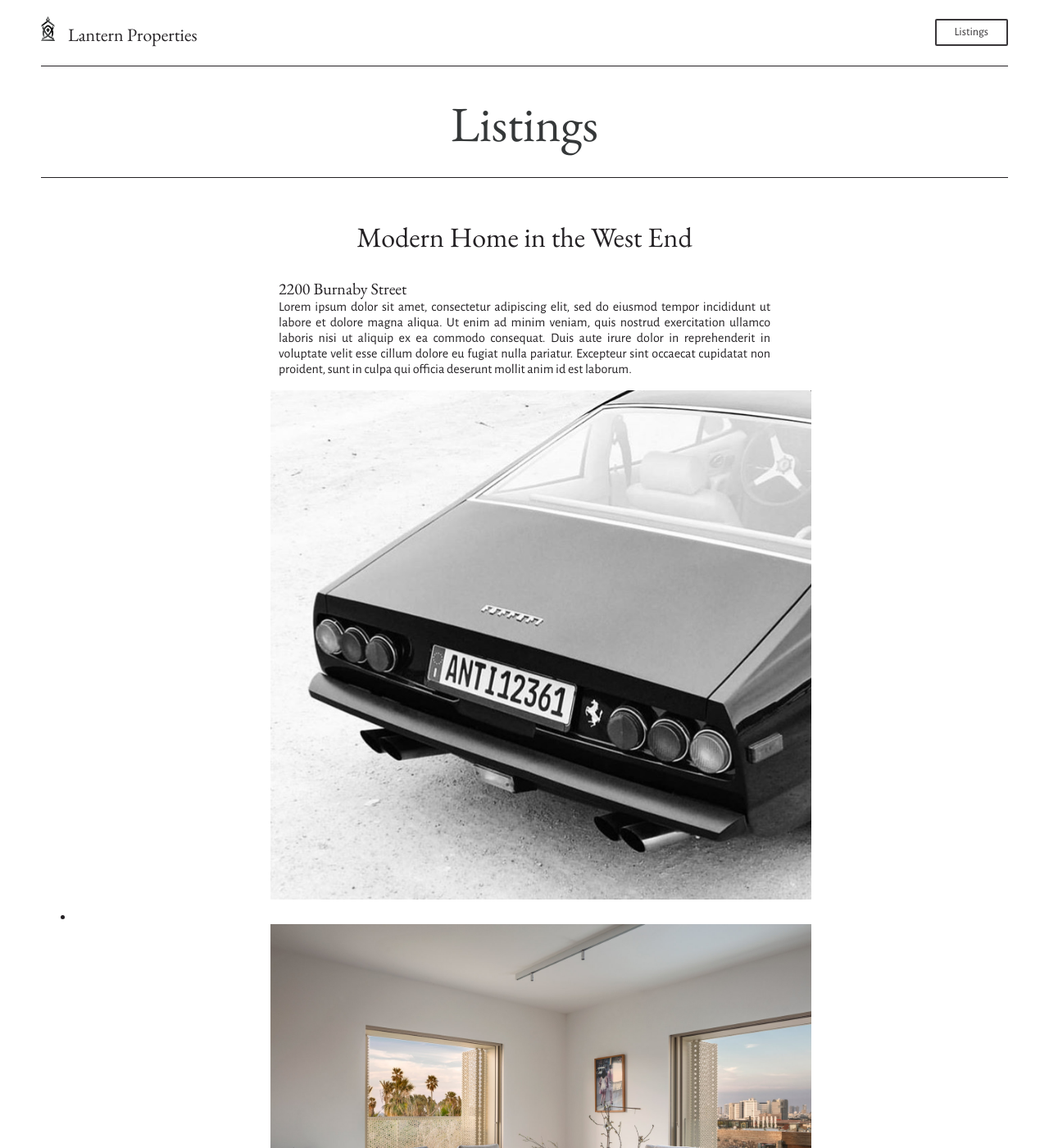
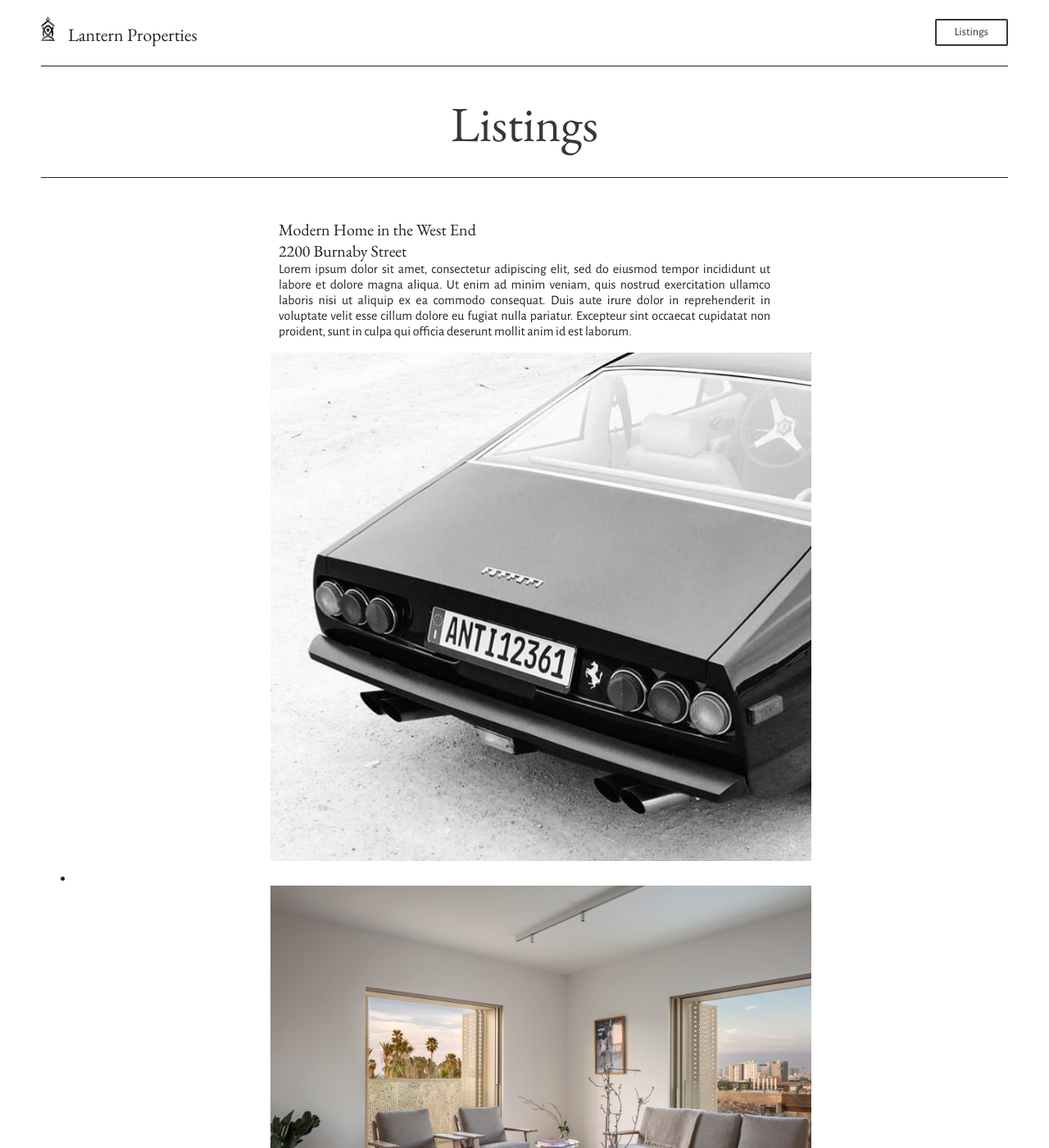
Before and after one commit to RF604/lantern2020, a Jekyll site: the page built from listings.html, in a window 1280 px wide and 1400 px high. Shown: the whole window at 82% size. Built offline with Jekyll 4.4.1, drawn with Linux system fonts in a browser that asks for light colours.

Commit message:
listings css

```diff
--- a/_layouts/post.html
+++ b/_layouts/post.html
@@ -4,12 +4,12 @@
 
 <h1 class="project-name">{{ page.title }}</h1>
 
-<section class="">
+<section class="listings-grid">
 
     {% for post in site.posts %}
 
-    <div>
-        <h2>{{ post.listing-heading }}</h2>
+    <div class="listing">
+        <h3>{{ post.listing-heading }}</h3>
         <h3>{{ post.listing-address }}</h3>
         <p>{{ post.content }}</p>
 
--- a/style.css
+++ b/style.css
@@ -370,9 +370,6 @@
     color: #2B3D82;
 }
 
-
-
-
 /* PROJECT PAGES */
 .project-content {
     width: calc(100% - 100px);
@@ -380,7 +377,6 @@
     border-top: solid 1px;
     text-align: center;
 }
-
 .project-name {
     border-top: 1px solid #242124;
     border-bottom: 1px solid #242124;
@@ -388,11 +384,9 @@
     width: calc(100% - 100px);
     margin: 80px auto 50px auto;
 }
-
 .project-image {
     padding-bottom: 30px;
 }
-
 .grid {
     display: grid;
     grid-gap: 50px;
@@ -400,7 +394,6 @@
     width: calc(100% - 100px);
     margin: 0 auto;
 }
-
 .grid img {
     padding: 0;
     width: 100%;
@@ -421,7 +414,6 @@
     padding: 15px 0 10px 0;
     width: 100%;
 }
-
  form * {
     display: block;
     width: 100%;
@@ -429,7 +421,6 @@
     max-width: 550px;
     margin: 0 auto;
 }
-
 form input,
 form select {
     margin-top: 12px;
@@ -450,7 +441,6 @@
     appearance: none;
     background-image:none;
 }
-
 form #submit {
     background-color: transparent;
     border: 2px solid;
@@ -461,30 +451,24 @@
     color: #242124;
     height: auto;
 }
-
 form #submit:hover {
     background-color: #3F6152;
     color: white;
     cursor: pointer;
     border-color: #3F6152;
 }
-
 form h3 {
     padding: 5px 0 18px 0;
 }
-
-
 
 .other-developments {
     width: 100%;
     margin: 20px auto 0 auto;
     border-top: 1px solid;
 }
-
 .other-developments div {
     padding-top: 3px;
 }
-
 .other-developments a button  {
     margin: 10px auto;
     display: block;
@@ -500,13 +484,45 @@
     transition: .2s ease-in-out;
 
 }
-
 .other-developments button:hover {
     background-color: #3F6152;
     color: white;
     cursor: pointer;
     border-color: #3F6152;
 }
+
+
+/* LISTINGS */
+
+.listings-grid {
+    display: grid;
+    grid-gap: 50px;
+    grid-template-columns: repeat(auto-fit, minmax(650px, 1fr));
+    grid-template-rows: auto;
+    width: calc(100% - 100px);
+    margin: 0 auto;
+}
+
+.listings-grid.listing.ul {
+    list-style: none
+}
+
+
+
+
+
+
+
+
+
+
+
+
+
+
+
+
+
 
 
 /* FOOTER */
@@ -518,39 +534,29 @@
     display: flex;
     flex-wrap: wrap;
 }
-
 .footer div a {
     white-space: nowrap;
 }
-
 .footer-left a:hover {
     color: #242124;
 }
 
 
-
 /* ANIMATIONS */
-
 img {
      filter: grayscale(1) brightness(.25);
      transition: filter 1.2s;
 }
-
 img.fade {
     filter: grayscale(0) brightness(1);
 }
-
 h1 {
     color: darkgray;
     transition: color 2s;
 }
-
 h1.fade {
     color: #353839;
 }
-
-
-
 
 
 
```
